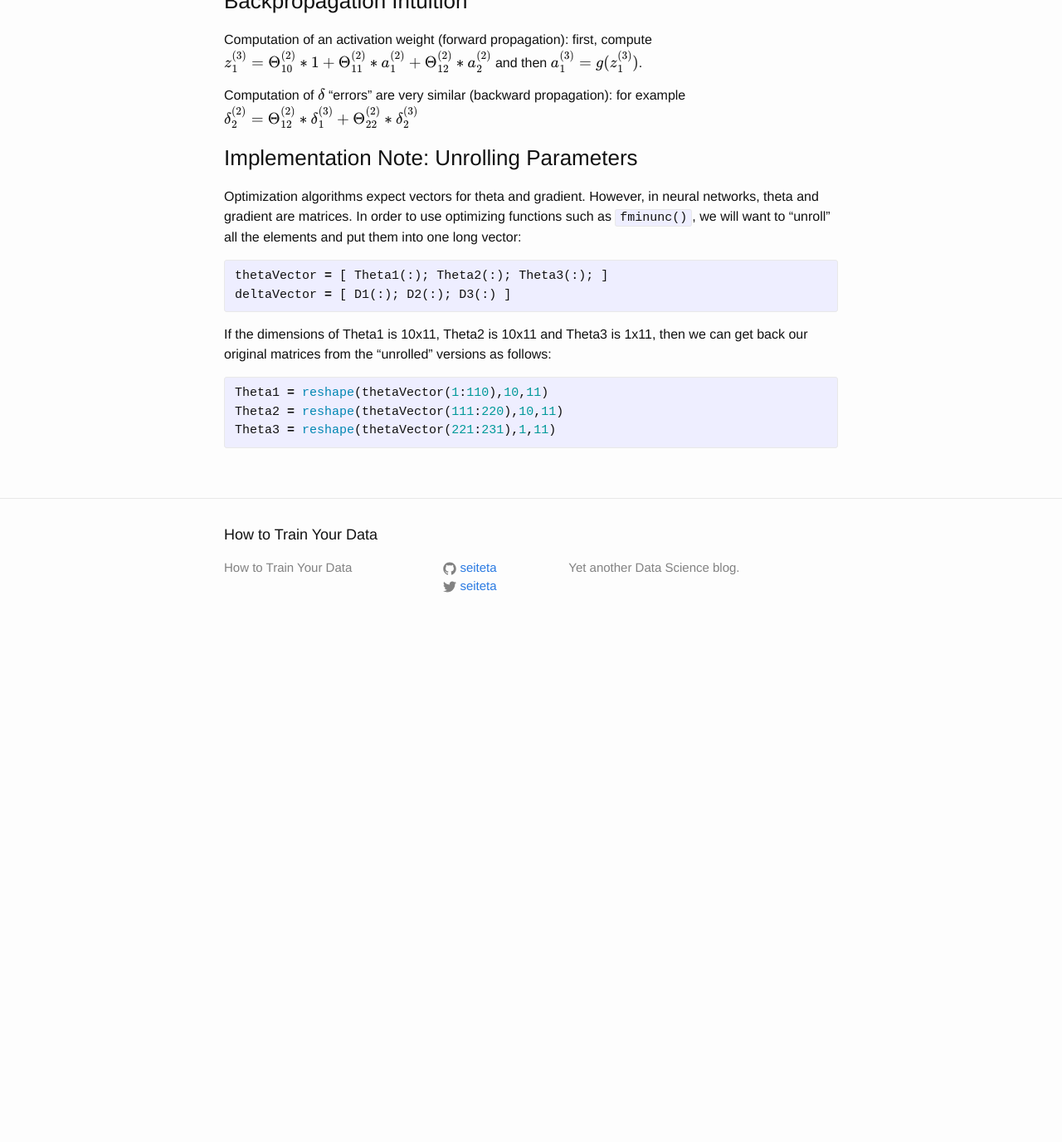
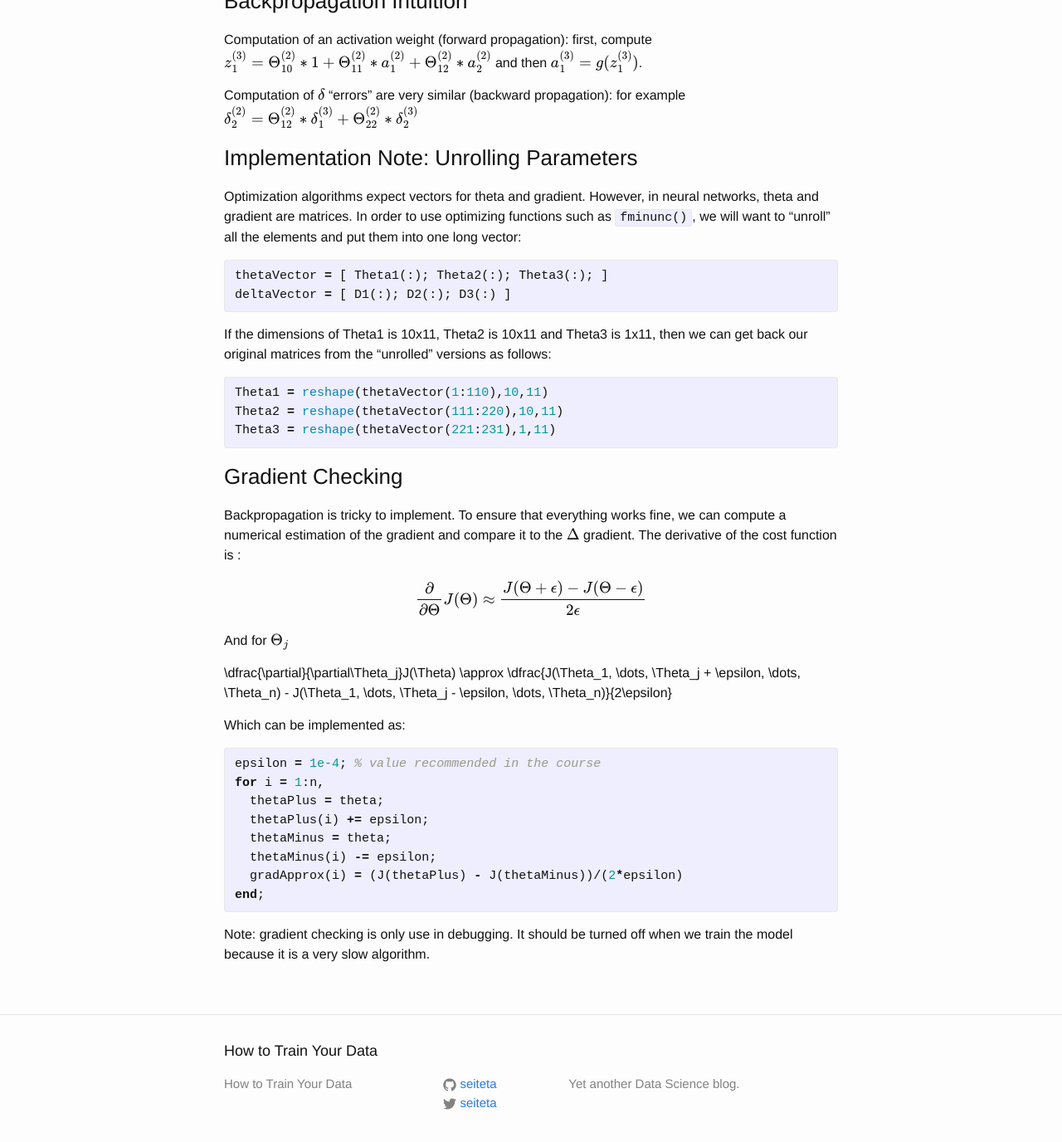
Before and after one commit to seiteta/seiteta.github.io_old, a Jekyll site: the page built from _posts/2014-12-04-machine-learning-notes.md, in a window 1280 px wide and 1400 px high, scrolled down 10409 px. Shown: the top 1376 px of the window at 83% size. Built offline with Jekyll 4.4.1, drawn with Linux system fonts in a browser that asks for light colours; formulas are drawn with MathJax 3; before the commit the page ends 11187 px from its top, so only the background shows below that.

Commit message:
Add ##IX ### Gradient Checking

```diff
--- a/_posts/2014-12-04-machine-learning-notes.md
+++ b/_posts/2014-12-04-machine-learning-notes.md
@@ -386,3 +386,28 @@ Theta1 = reshape(thetaVector(1:110),10,11)
 Theta2 = reshape(thetaVector(111:220),10,11)
 Theta3 = reshape(thetaVector(221:231),1,11)
 {% endhighlight %}
+
+### Gradient Checking
+
+Backpropagation is tricky to implement. To ensure that everything works fine, we can compute a numerical estimation of the gradient and compare it to the $$\Delta$$ gradient. The derivative of the cost function is :
+
+$$\dfrac{\partial}{\partial\Theta}J(\Theta) \approx \dfrac{J(\Theta + \epsilon) - J(\Theta - \epsilon)}{2\epsilon}$$
+
+And for $$\Theta_j$$
+
+\dfrac{\partial}{\partial\Theta_j}J(\Theta) \approx \dfrac{J(\Theta_1, \dots, \Theta_j + \epsilon, \dots, \Theta_n) - J(\Theta_1, \dots, \Theta_j - \epsilon, \dots, \Theta_n)}{2\epsilon}
+
+Which can be implemented as:
+
+{% highlight matlab %}
+epsilon = 1e-4; % value recommended in the course
+for i = 1:n,
+  thetaPlus = theta;
+  thetaPlus(i) += epsilon;
+  thetaMinus = theta;
+  thetaMinus(i) -= epsilon;
+  gradApprox(i) = (J(thetaPlus) - J(thetaMinus))/(2*epsilon)
+end;
+{% endhighlight %}
+
+Note: gradient checking is only use in debugging. It should be turned off when we train the model because it is a very slow algorithm.
```
